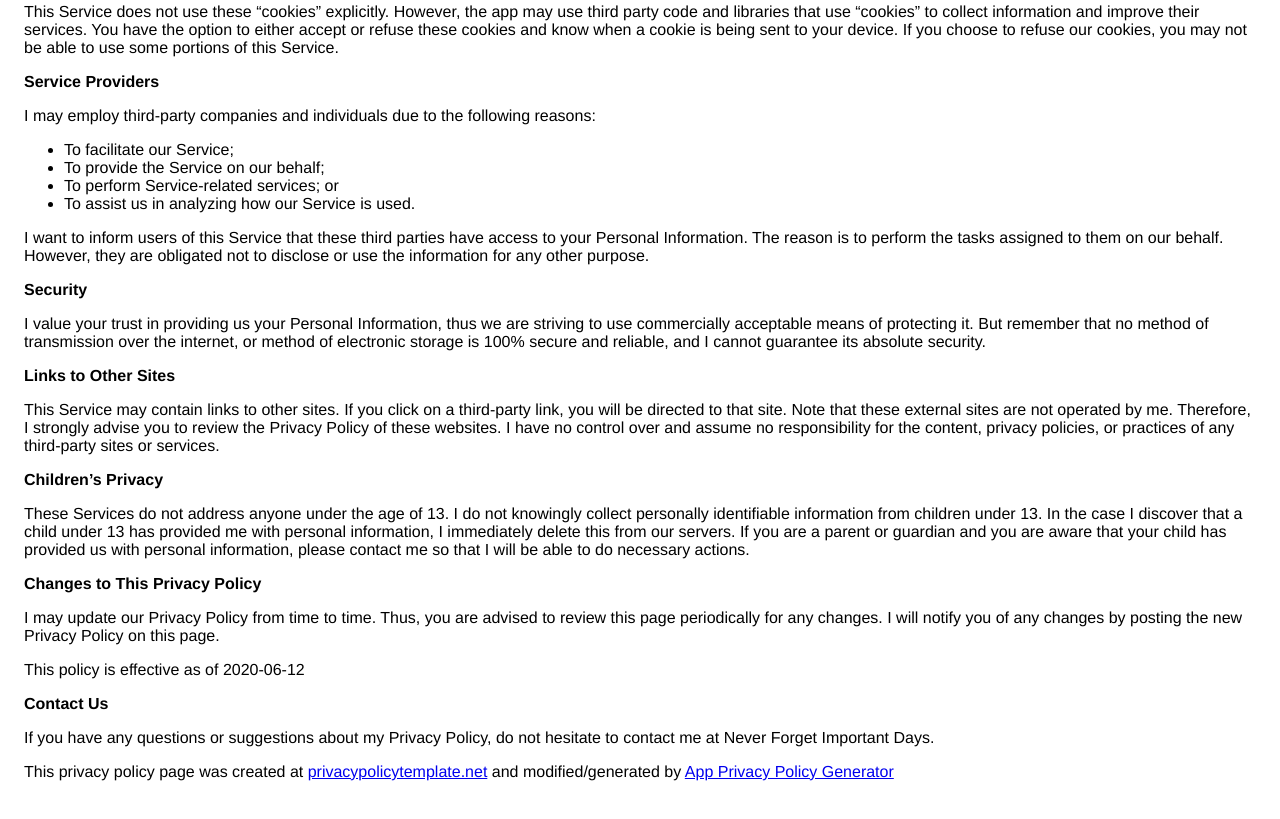
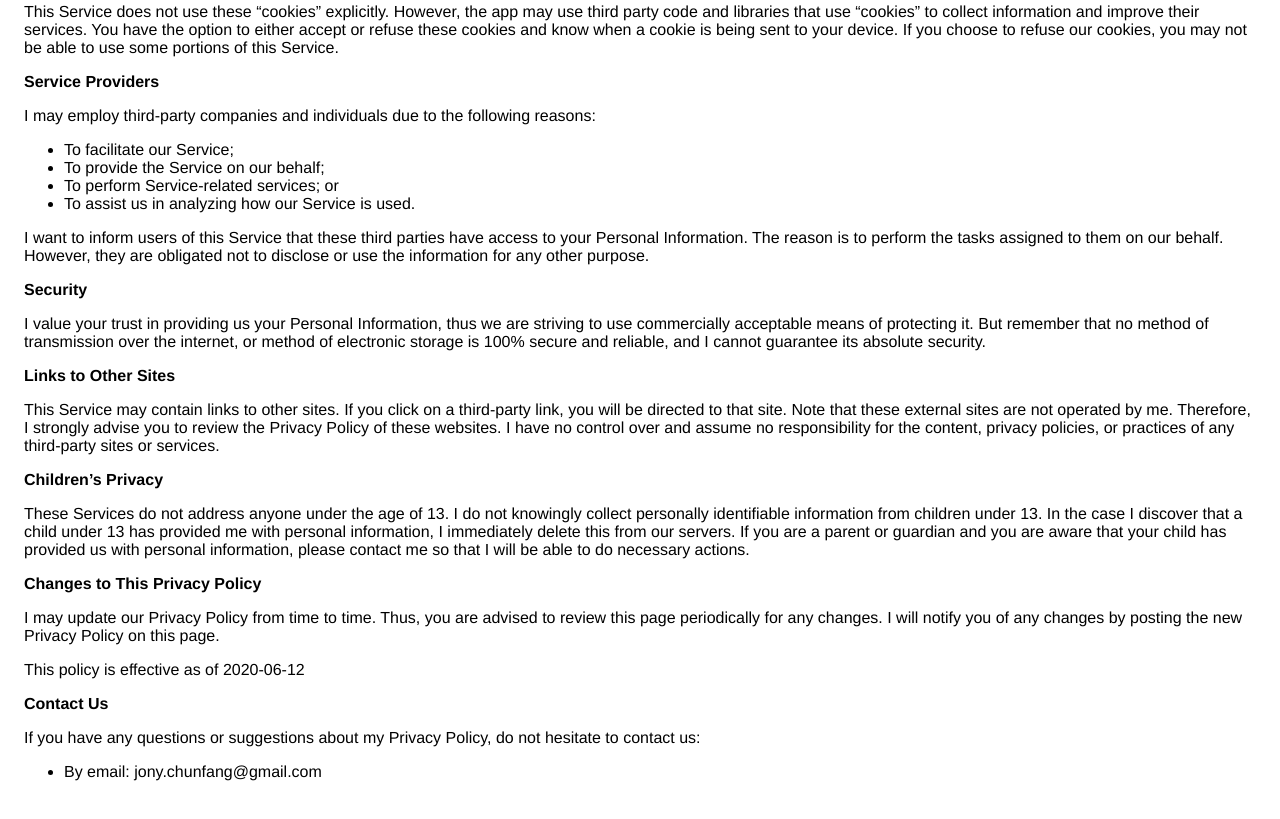
Before and after one commit to timecardapp/privacy_policy, a plain HTML site: page index.html in a window 1280 px wide. Shown: the part 537-1356 px from the top of the page. Drawn offline with Linux system fonts and the light colour scheme.

Commit message:
update
Signed-off-by: JonyFang <jony.chunfang@gmail.com>

```diff
--- a/index.html
+++ b/index.html
@@ -94,13 +94,12 @@
                   periodically for any changes. I will
                   notify you of any changes by posting the new Privacy Policy on
                   this page.
-                </p> <p>This policy is effective as of 2020-06-12</p> <p><strong>Contact Us</strong></p> <p>
+                </p> <p>This policy is effective as of 2020-06-12</p>
+                <p><strong>Contact Us</strong></p>
+                <p>
                   If you have any questions or suggestions about my
-                  Privacy Policy, do not hesitate to contact me at Never Forget Important Days.
-                </p> <p>
-                  This privacy policy page was created at
-                  <a href="https://privacypolicytemplate.net" target="_blank" rel="noopener noreferrer">privacypolicytemplate.net</a>
-                  and modified/generated by
-                  <a href="https://app-privacy-policy-generator.firebaseapp.com/" target="_blank" rel="noopener noreferrer">App Privacy Policy Generator</a></p>
+                  Privacy Policy, do not hesitate to contact us:
+                  <ul><li>By email: jony.chunfang@gmail.com</li></ul>
+                </p>
     </body>
     </html>
```
